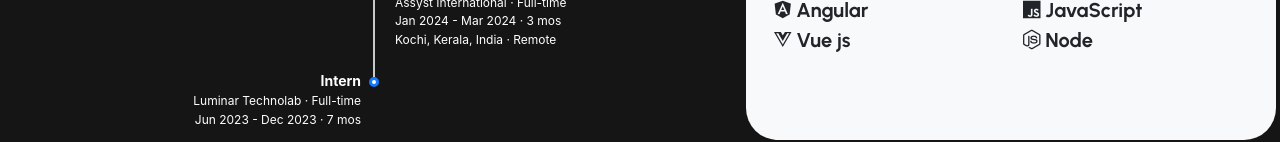
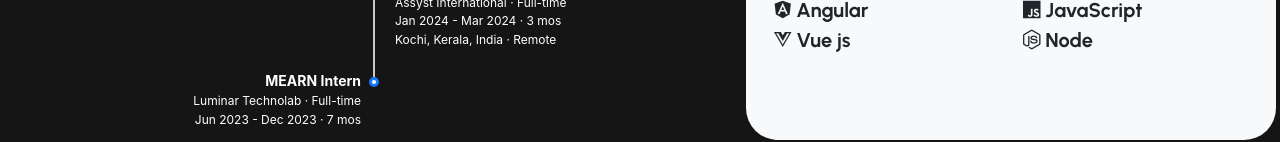
Before and after one commit to Athulsn10/portfolio-new, a React (Vite) app: page /Home in a window 1280 px wide. Shown: the part 659-801 px from the top of the page. Built offline with nearby package versions, Linux system fonts and the light colour scheme.

Commit message:
typo fix

```diff
--- a/src/App.tsx
+++ b/src/App.tsx
@@ -4,9 +4,9 @@ import LandingButton from './page/LandingButton';
 function App() {
 
   return (
-   <>
-   <LandingButton/>
-   </>
+    <>
+      <LandingButton />
+    </>
   )
 }
 
--- a/src/components/Experience.tsx
+++ b/src/components/Experience.tsx
@@ -52,7 +52,7 @@ const Experience: React.FC = () => {
       position: 'right',
       children: (
         <>
-          <p className='fw-bolder'>Intern</p>
+          <p className='fw-bolder'>MEARN Intern</p>
           <p style={{ fontSize: '12px' }}><a className='social-link' target='_blank' href='https://www.luminartechnolab.com/'>Luminar Technolab</a> · Full-time</p>
           <p style={{ fontSize: '12px' }}>Jun 2023 - Dec 2023 · 7 mos</p>
           <p style={{ fontSize: '12px' }}>Ernakulam, Kerala, India · Remote</p>
```
